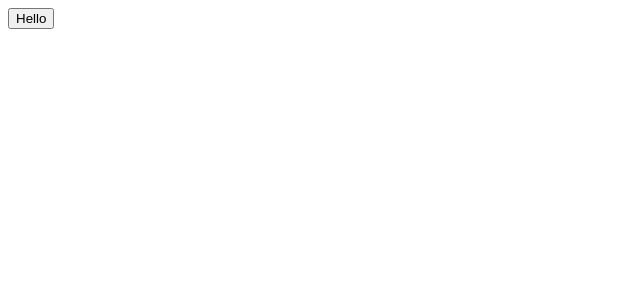
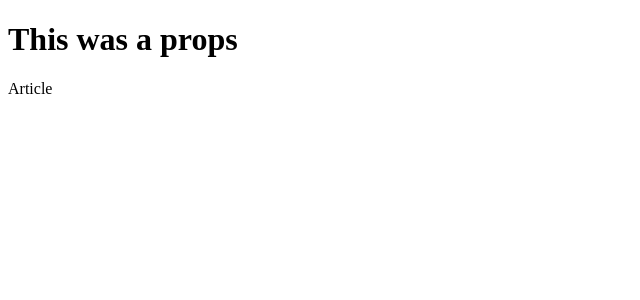
Before and after one commit to denyschornyi/Money-calculator, a React (Create React App) app: page / in a window 1280 px wide. Shown: the top 300 px of the page, without its empty margins (0-640 px from the left). Built offline with nearby package versions, Linux system fonts and the light colour scheme.

Commit message:
Created 2 elements

```diff
--- a/src/App.js
+++ b/src/App.js
@@ -1,12 +1,9 @@
 import React from 'react';
 
-function Test(){
-  return <button>Hello</button>
-}
 
 function App() {
   return (
-    <Test/>
+    <h1>Hey</h1>
   );
 }
 
--- a/src/index.js
+++ b/src/index.js
@@ -2,10 +2,24 @@ import React from 'react';
 import ReactDOM from 'react-dom';
 import App from './App';
 
+const Header = (props) => <h1 id="hi">{props.text}</h1> ;
+const Element = <p>Article</p>
+
+class Main extends React.Component {
+  render(props){
+    return(
+      <div className="main">
+        <Header text={'This was a props'}/>
+        {Element}
+      </div>
+    )
+  }
+}
+
 
 ReactDOM.render(
   <React.StrictMode>
-    <App />
+    <Main/>
   </React.StrictMode>,
   document.getElementById('root')
 );
```
